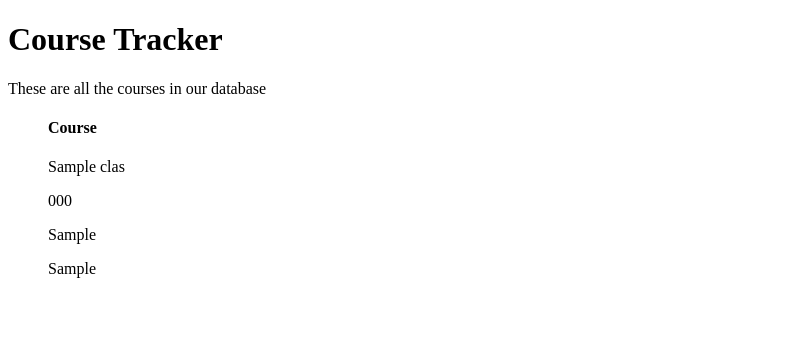
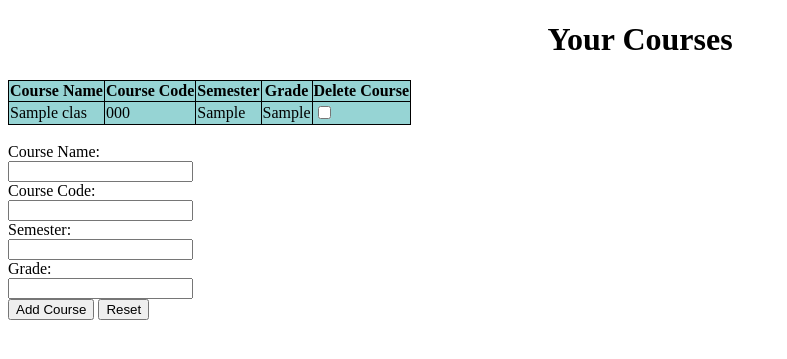
Before and after one commit to gabejsanborn/Course-Tracker, a Django app: template cTracker/templates/main/courses.html in a window 1280 px wide. Shown: the top 359 px of the page, without its empty margins (0-787 px from the left). Run offline with Django 4.2, Linux system fonts and the light colour scheme; the template is opened without the code that fills it: most values are stand-ins (such as "Sample title", 1, 10 or a date in 2020); parts of the project's set-up code (start-up, migrations or seed data) failed here and were passed over.

Commit message:
Update courses.html
Updated my names to match yours.

```diff
--- a/cTracker/templates/main/courses.html
+++ b/cTracker/templates/main/courses.html
@@ -1,28 +1,110 @@
 <!DOCTYPE html>
-<html lang="en">
+<html>
 <head>
-    <meta charset="UTF-8">
-    <title>Title</title>
+    <style>
+        .header {
+            text-align: center;
+        }
+        table, th, td {
+            border: 1px solid black;
+            border-collapse: collapse;
+        }
+        th, td {
+            background-color: #96D4D4;
+        }
+    </style>
 </head>
 <body>
+    <h1 class="header">Your Courses</h1>
 
-    <h1>Course Tracker</h1>
-    <p>These are all the courses in our database</p>
-        <ul>
+    <button id="deleteButton" style="display:none" type="button" onclick="deleteCourse()"> Delete Selected Courses</button>
 
-            {% for class in classes %}
-                <h4>Course</h4>
-                <p>{{ class.get_name }}</p>
-                <p>{{ class.get_code }}</p>
-                <p>{{ class.get_grade }}</p>
-                <p>{{ class.get_semester }}</p>
+    <table id="table">
+        <tr>
+            <th>Course Name</th>
+            <th>Course Code</th>
+            <th>Semester</th>
+            <th>Grade</th>
+            <th>Delete Course</th>
+        </tr>
+        {% for class in classes %}
+        <tr>
+            <td>{{class.get_name}}</td>
+            <td>{{class.get_code}}</td>
+            <td>{{class.get_grade}}</td>
+            <td>{{class.get_semester}}</td>
+            <td><form><input type="checkbox" id="checkbox" onclick="showButton()"></form></td>
+        </tr>
+        {% endfor %}
+    </table>
+    <br>
+    <form id="form">
+        <label for="name">Course Name:</label><br>
+        <input type="text" id="name" name="name"><br>
 
+        <label for="code">Course Code:</label><br>
+        <input type="text" id="code" name="code"><br>
 
+        <label for="semester">Semester:</label><br>
+        <input type="text" id="semester" name="semester"><br>
 
+        <label for="grade">Grade:</label><br>
+        <input type="text" id="grade" name="grade"><br>
 
+        <input type="submit" value="Add Course" onclick="addCourse()">
+        <input type="reset">
+    </form>
 
-            {% endfor %}
-        </ul>
+    <script>
 
+        function showButton() {
+            document.getElementById('deleteButton').style.display = "block";
+        }
+
+        function addCourse() {
+            //HERE to add course
+
+            addRow()
+        }
+
+        function deleteCourse() {
+            //HERE to delete course
+
+            deleteRow()
+        }
+
+        function addRow() {
+            var table = document.getElementById("table").tBodies[0];
+            var newRow = table.insertRow();
+
+            var newCellOne = newRow.insertCell();
+            var name = document.getElementById("name")
+            newCellOne.appendChild(name);
+
+            var newCellTwo = newRow.insertCell();
+            var code = document.getElementById("code")
+            newCellTwo.appendChild(code);
+
+            var newCellThree = newRow.insertCell();
+            var semester = document.getElementById("semester")
+            newCellThree.appendChild(semester);
+
+            var newCellFour = newRow.insertCell();
+            var grade = document.getElementById("grade")
+            newCellFour.appendChild(grade);
+        }
+
+        function deleteRow()  {
+            var table = document.getElementById("table").tBodies[0];
+            var rowCount = table.rows.length;
+
+            for(var i=1; i<rowCount; i++) {
+                var row = table.rows[i];
+                var chkbox = row.cells[4].getElementsByTagName('input')[0];
+                if('checkbox' == chkbox.type && true == chkbox.checked) {
+                    table.deleteRow(i);
+                }
+            }
+        }
+    </script>
 </body>
-</html>
```
